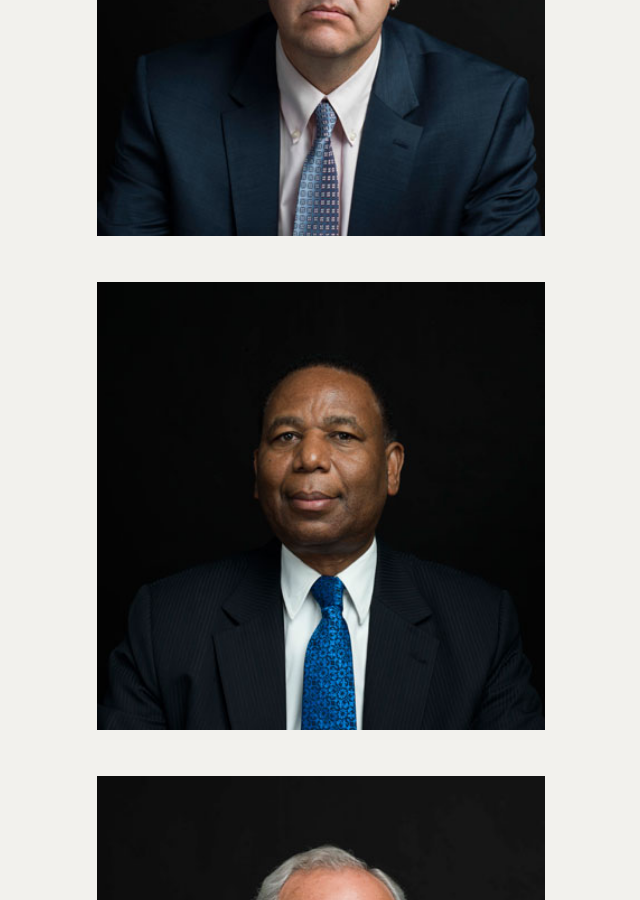
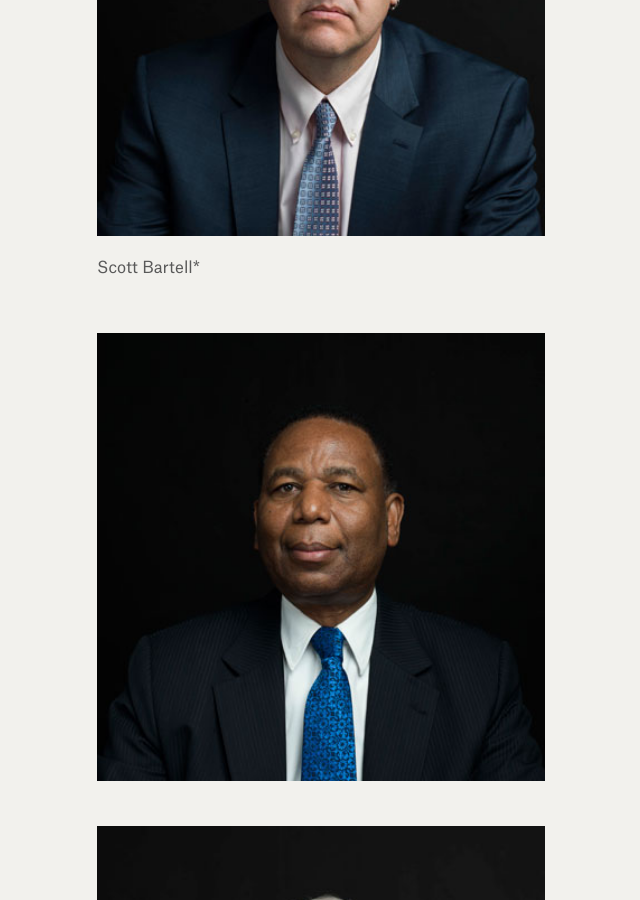
Before and after one commit to weights-and-measures/weights-and-measures.github.io, a Jekyll site: the page built from photographs.html, in a window 1280 px wide and 900 px high, scrolled down 3447 px. Shown: the whole window, without its empty margins (319-959 px from the left). Built offline with Jekyll 4.4.1, drawn with Linux system fonts in a browser that asks for light colours.

Commit message:
Updated D6

```diff
--- a/_photographs/d6.markdown
+++ b/_photographs/d6.markdown
@@ -1,7 +1,9 @@
 ---
-title: d6
+title: Scott Bartell*
 date: 2016-12-29 16:59:00 Z
 position: 44
 ---
 
 ![scott_bartel_06.jpg](/uploads/scott_bartel_06.jpg)
+
+Scott Bartell*
```
